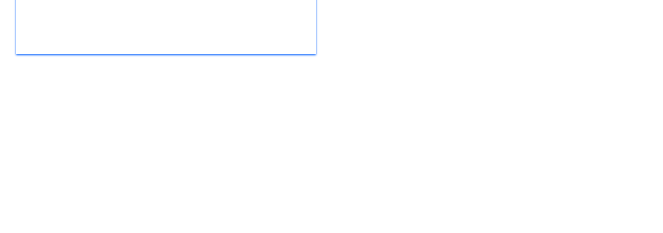
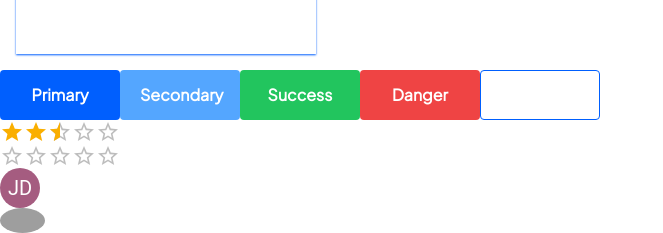
Before and after one commit to AdministrationReseau/easy-rental, a Next.js app: page / in a window 1280 px wide. Shown: the part 839-1072 px from the top of the page, without its empty margins (0-663 px from the left). Before the commit the page ends 909 px from the top, so only its background shows below. Built offline with nearby package versions, Linux system fonts and the light colour scheme; grey boxes are pictures that could not be loaded; what @mui/material-nextjs would draw is missing.

Commit message:
base component

```diff
--- a/src/app/page.tsx
+++ b/src/app/page.tsx
@@ -2,7 +2,12 @@ import StateBox from "@/components/StateBox";
 import Filter from "@/components/Filter";
 import CarProfilImg from "@/components/CarProfilImg";
 import CarProfilDescription from "@/components/CarProfilDescription";
-import { ProcessState } from "@/utils/enum";
+import {ProcessColor, ProcessState} from "@/utils/enum";
+import Button from "@/components/Buttons";
+import Stars from "@/components/Stars";
+import DefaultProfile from "@/components/DefaultProfile";
+import ImageProfile from "@/components/ImageProfile";
+import Evaluation from "@/components/Evaluation";
 
 export default function Home() {
   return (
@@ -15,6 +20,15 @@ export default function Home() {
         <StateBox state={ProcessState.PENDING} />
         <StateBox state={ProcessState.CANCELED} />
         <Filter />
+          <Button label="Primary" color={ProcessColor.PRIMARY} />
+          <Button label="Secondary" color={ProcessColor.SECONDARY} />
+          <Button label="Success" color={ProcessColor.SUCCESS} />
+          <Button label="Danger" color={ProcessColor.DANGER}/>
+          <Button label="Outlined" color={ProcessColor.OUTPRIMARY}/>
+          <Stars value={2.5} precision={0.5}/>
+          <Evaluation value={3} precision={0.5}/>
+          <DefaultProfile name="John Doe" />
+          <ImageProfile imageUrl="car.png" width={45} height={25}/>
 
       </main>
       <footer className="">
--- a/src/components/Buttons.tsx
+++ b/src/components/Buttons.tsx
@@ -1,12 +1,34 @@
 import React from 'react';
+import { ProcessColor } from "@/utils/enum";
+import {JakartaRegular} from "@/fonts";
 
-const Button = () => {
+interface ButtonProps {
+    label: string;
+    color: ProcessColor;
+}
+
+const Button: React.FC<ButtonProps> = ({ label, color }) => {
+    const getColor = () => {
+        switch (color) {
+            case ProcessColor.PRIMARY:
+                return 'bg-primary-blue';
+            case ProcessColor.SECONDARY:
+                return 'bg-secondary-blue';
+            case ProcessColor.SUCCESS:
+                return 'bg-green-500';
+            case ProcessColor.DANGER:
+                return 'bg-red-500';
+            case ProcessColor.OUTPRIMARY:
+                return 'border border-primary-blue text-primary-blue';
+            default:
+                return 'bg-primary-blue';
+        }
+    };
+
     return (
-        <div>
-            <button className="bg-blue-500 hover:bg-blue-700 text-white font-bold py-2 px-4 rounded">
-                Button
-            </button>
-        </div>
+        <button className={`text-white font-bold w-[120px] h-[50px] py-[10px] px-[20px] rounded ${getColor()} ${JakartaRegular.className}`}>
+            {label}
+        </button>
     );
 };
 
--- /dev/null
+++ b/src/components/DefaultProfile.jsx
@@ -0,0 +1,40 @@
+import * as React from 'react';
+import Avatar from '@mui/material/Avatar';
+import Stack from '@mui/material/Stack';
+
+function stringToColor(string) {
+    let hash = 0;
+
+    for (let i = 0; i < string.length; i += 1) {
+        hash = string.charCodeAt(i) + ((hash << 5) - hash);
+    }
+
+    let color = '#';
+
+    for (let i = 0; i < 3; i += 1) {
+        const value = (hash >> (i * 8)) & 0xff;
+        color += `00${value.toString(16)}`.slice(-2);
+    }
+
+    return color;
+}
+
+function stringAvatar(name) {
+    const initials = name.split(' ').map(part => part[0]).join('');
+    return {
+        sx: {
+            bgcolor: stringToColor(name),
+        },
+        children: initials,
+    };
+}
+
+const DefaultProfile = ({ name }) => {
+    return (
+        <Stack direction="row" spacing={2}>
+            <Avatar {...stringAvatar(name)} />
+        </Stack>
+    );
+};
+
+export default DefaultProfile;
--- /dev/null
+++ b/src/components/Evaluation.jsx
@@ -0,0 +1,13 @@
+import * as React from 'react';
+import Rating from '@mui/material/Rating';
+import Stack from '@mui/material/Stack';
+
+const Evaluation = () => {
+    return (
+        <Stack spacing={1}>
+            <Rating name="half-rating" defaultValue={null} precision={0.5} />
+        </Stack>
+    );
+};
+
+export default Evaluation;
--- /dev/null
+++ b/src/components/ImageProfile.jsx
@@ -0,0 +1,17 @@
+import * as React from 'react';
+import Avatar from '@mui/material/Avatar';
+import Stack from '@mui/material/Stack';
+
+const ImageProfile = ({ imageUrl, width, height }) => {
+    return (
+        <Stack direction="row" spacing={2}>
+            <Avatar
+                alt="Remy Sharp"
+                src={imageUrl}
+                sx={{ width: width, height: height }}
+            />
+        </Stack>
+    );
+};
+
+export default ImageProfile;
--- /dev/null
+++ b/src/components/Stars.jsx
@@ -0,0 +1,13 @@
+import * as React from 'react';
+import Rating from '@mui/material/Rating';
+import Stack from '@mui/material/Stack';
+
+const Stars = ({ value, precision }) => {
+    return (
+        <Stack spacing={1}>
+            <Rating name="half-rating-read" defaultValue={value || null} precision={precision} readOnly />
+        </Stack>
+    );
+};
+
+export default Stars;
--- a/src/utils/enum.tsx
+++ b/src/utils/enum.tsx
@@ -6,3 +6,11 @@ export enum ProcessState {
     CONFIRMED = 'Confirmed',
     CANCELED = 'Canceled',
 }
+
+export enum ProcessColor {
+    PRIMARY = 'bg-primary-blue',
+    SECONDARY = 'bg-secondary-blue',
+    DANGER = 'bg-red-text',
+    SUCCESS = 'bg-green-text',
+    OUTPRIMARY = 'outlined bg-primary-blue',
+}
--- a/tailwind.config.ts
+++ b/tailwind.config.ts
@@ -18,6 +18,7 @@ export default {
         background: "var(--background)",
         foreground: "var(--foreground)",
         'primary-blue': '#005FFE',
+          'secondary-blue': '#54A6FF',
         'whitish-background': '#F6F7F9',
         'primary-text': '#083A50',
         'secondary-text': '#90A3BF',
```
Also changed, not shown: src/utils/Constants.tsx (added), src/utils/baseUrl.tsx (added).
